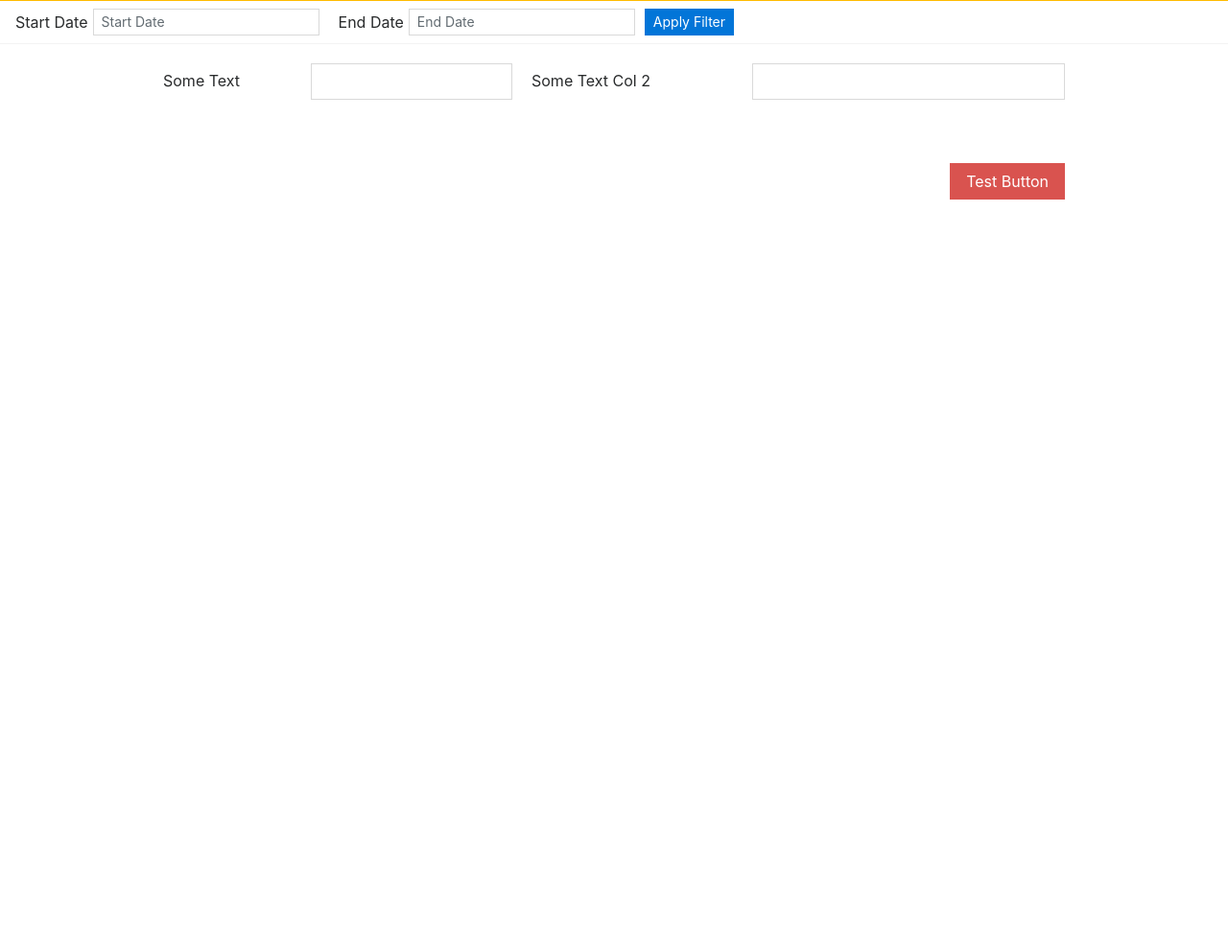
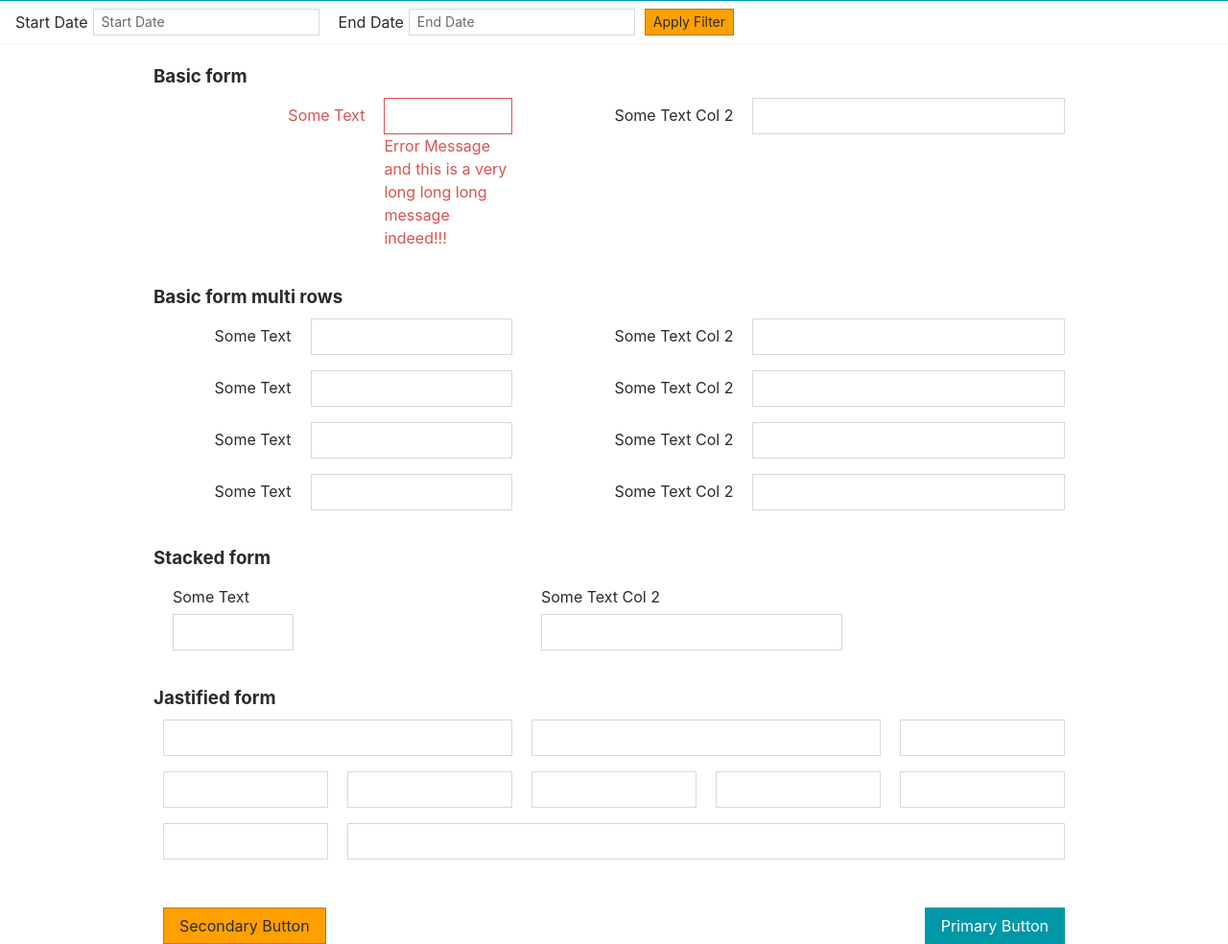
Before and after one commit to ad-developer/ad-css, a website: page site/index.htm in a window 1280 px wide. Shown: the part 55-1039 px from the top of the page at 96% size. Before the commit the page ends 800 px from the top, so only its background shows below. Drawn offline with Linux system fonts and the light colour scheme.

Commit message:
more added

```diff
--- a/scss/_variables.scss
+++ b/scss/_variables.scss
@@ -44,6 +44,7 @@ $blue:   #0275d8 !default;
 $teal:   #5bc0de !default;
 $pink:   #ff5b77 !default;
 $purple: #613d7c !default;
+$orange-google: rgb(255, 187, 0) !default;
 
 // Create grayscale
 $gray-dark:                 #292b2c !default;
@@ -53,13 +54,13 @@ $gray-lighter:              #eceeef !default;
 $gray-lightest:             #f7f7f9 !default;
 
 // Reassign color vars to semantic color scheme
-$brand-primary:             $blue !default;
+$brand-primary:             #0097a7 !default; //$blue !default;
 $brand-success:             $green !default;
 $brand-info:                $teal !default;
 $brand-warning:             $orange !default;
 $brand-danger:              $red !default;
 $brand-inverse:             $gray-dark !default;
-$brand-google-keep:         rgb(255, 187, 0);
+$brand-google-keep:         $orange-google !default;
 
 
 // Options
@@ -219,8 +220,8 @@ $btn-primary-bg:                 $brand-primary !default;
 $btn-primary-border:             $btn-primary-bg !default;
 
 $btn-secondary-color:            $gray-dark !default;
-$btn-secondary-bg:               $white !default;
-$btn-secondary-border:           #ccc !default;
+$btn-secondary-bg:               #ffa000; //$white !default;
+$btn-secondary-border:           #c67100; //#ccc !default;
 
 $btn-info-color:                 $white !default;
 $btn-info-bg:                    $brand-info !default;
--- a/site/index.htm
+++ b/site/index.htm
@@ -8,7 +8,7 @@
   </head>
   <body>
     <!-- navbar -->
-    <nav class="navbar navbar-toggleable navbar-inverse bg-google-keep">
+    <nav class="navbar navbar-toggleable navbar-inverse bg-primary">
         <div class="navbar-toggler-icon" aria-expanded="true" aria-label="Main menu" role="button" tabindex="0">
           <svg viewBox="0 0 24 24">
             <path d="M3 18h18v-2H3v2zm0-5h18v-2H3v2zm0-7v2h18V6H3z"></path>
@@ -35,23 +35,128 @@
           <input type="text" name="" value="" class="form-control form-control-sm" style="margin-right: 20px" placeholder="Start Date">
           <label for="" class="" style="margin-right: 5px;">End Date</label>
           <input type="text" name="" value="" class="form-control form-control-sm" style="margin-right: 10px" placeholder="End Date">
-          <button class="btn btn-primary btn-sm" type="submit">Apply Filter</button>
+          <button class="btn btn-secondary btn-sm" type="submit">Apply Filter</button>
         </form>
 
     </div>
+
     <!-- form container 1-->
     <div class="container" style="margin-top: 20px;">
       <div class="row">
+        <h3>Basic form</h3>
+      </div>
+      <div class="row">
         <div class="col-2">
+          <div class="form-group row has-danger">
+            <label for="" class="col-form-label col-3 text-right">Some Text</label>
+            <div class="col-2">
+              <input class="form-control"type="text" name="" value="">
+              <span class="col-form-label">Error Message and this is a very long long long message indeed!!!</span>
+            </div>
+          </div>
+        </div>
+        <div class="col-3">
           <div class="form-group row">
-            <label for="" class="col-form-label col-sm-2">Some Text</label>
+            <label for="" class="col-form-label col-sm-2 text-right">Some Text Col 2</label>
             <div class="col-sm-3">
+              <input class="form-control"type="text" name="" value="">
+            </div>
+          </div>
+        </div>
+      </div>
+    </div>
+    <div class="container" style="margin-top: 20px;">
+      <div class="row">
+        <h3>Basic form multi rows</h3>
+      </div>
+      <div class="row">
+        <div class="col-2">
+          <div class="form-group row ">
+            <label for="" class="col-form-label col-2 text-right">Some Text</label>
+            <div class="col-3">
               <input class="form-control"type="text" name="" value="">
             </div>
           </div>
         </div>
         <div class="col-3">
           <div class="form-group row">
+            <label for="" class="col-form-label col-sm-2 text-right">Some Text Col 2</label>
+            <div class="col-sm-3">
+              <input class="form-control"type="text" name="" value="">
+            </div>
+          </div>
+        </div>
+      </div>
+      <div class="row">
+        <div class="col-2">
+          <div class="form-group row ">
+            <label for="" class="col-form-label col-2 text-right">Some Text</label>
+            <div class="col-3">
+              <input class="form-control"type="text" name="" value="">
+            </div>
+          </div>
+        </div>
+        <div class="col-3">
+          <div class="form-group row">
+            <label for="" class="col-form-label col-sm-2 text-right">Some Text Col 2</label>
+            <div class="col-sm-3">
+              <input class="form-control"type="text" name="" value="">
+            </div>
+          </div>
+        </div>
+      </div>
+      <div class="row">
+        <div class="col-2">
+          <div class="form-group row ">
+            <label for="" class="col-form-label col-2 text-right">Some Text</label>
+            <div class="col-3">
+              <input class="form-control"type="text" name="" value="">
+            </div>
+          </div>
+        </div>
+        <div class="col-3">
+          <div class="form-group row">
+            <label for="" class="col-form-label col-sm-2 text-right">Some Text Col 2</label>
+            <div class="col-sm-3">
+              <input class="form-control"type="text" name="" value="">
+            </div>
+          </div>
+        </div>
+      </div>
+      <div class="row">
+        <div class="col-2">
+          <div class="form-group row ">
+            <label for="" class="col-form-label col-2 text-right">Some Text</label>
+            <div class="col-3">
+              <input class="form-control"type="text" name="" value="">
+            </div>
+          </div>
+        </div>
+        <div class="col-3">
+          <div class="form-group row">
+            <label for="" class="col-form-label col-sm-2 text-right">Some Text Col 2</label>
+            <div class="col-sm-3">
+              <input class="form-control"type="text" name="" value="">
+            </div>
+          </div>
+        </div>
+      </div>
+    </div>
+    <div class="container" style="margin-top: 20px;">
+      <div class="row">
+        <h3>Stacked form</h3>
+      </div>
+      <div class="row">
+        <div class="col-2">
+          <div class="form-group">
+            <label for="" class="col-form-label col-3">Some Text</label>
+            <div class="col-2">
+              <input class="form-control"type="text" name="" value="">
+            </div>
+          </div>
+        </div>
+        <div class="col-3">
+          <div class="form-group">
             <label for="" class="col-form-label col-sm-2">Some Text Col 2</label>
             <div class="col-sm-3">
               <input class="form-control"type="text" name="" value="">
@@ -60,9 +165,54 @@
         </div>
       </div>
     </div>
+    <div class="container" style="margin-top: 20px;">
+      <div class="row">
+        <h3>Jastified form</h3>
+      </div>
+      <div class="row form-group">
+        <div class="col-2">
+          <input class="form-control"type="text" name="" value="">
+        </div>
+        <div class="col-2">
+          <input class="form-control"type="text" name="" value="">
+        </div>
+        <div class="col-1">
+          <input class="form-control"type="text" name="" value="">
+        </div>
+      </div>
+      <div class="row form-group">
+        <div class="col-1">
+          <input class="form-control"type="text" name="" value="">
+        </div>
+        <div class="col-1">
+          <input class="form-control"type="text" name="" value="">
+        </div>
+        <div class="col-1">
+          <input class="form-control"type="text" name="" value="">
+        </div>
+        <div class="col-1">
+          <input class="form-control"type="text" name="" value="">
+        </div>
+        <div class="col-1">
+          <input class="form-control"type="text" name="" value="">
+        </div>
+      </div>
+      <div class="row form-group">
+        <div class="col-1">
+          <input class="form-control"type="text" name="" value="">
+        </div>
+        <div class="col-4">
+          <input class="form-control"type="text" name="" value="">
+        </div>
+      </div>
+    </div>
+
+  </div>
+
     <!-- button container -->
     <div class="container" style="margin-top: 50px;">
-      <button type="button" class="btn btn-danger float-right" name="button">Test Button</button>
+      <button type="button" class="btn btn-primary float-right" name="button">Primary Button</button>
+      <button type="button" class="btn btn-secondary" name="button">Secondary Button</button>
     </div>
   </body>
 </html>
```
Also changed, not shown: site/css/adpresso.css.
